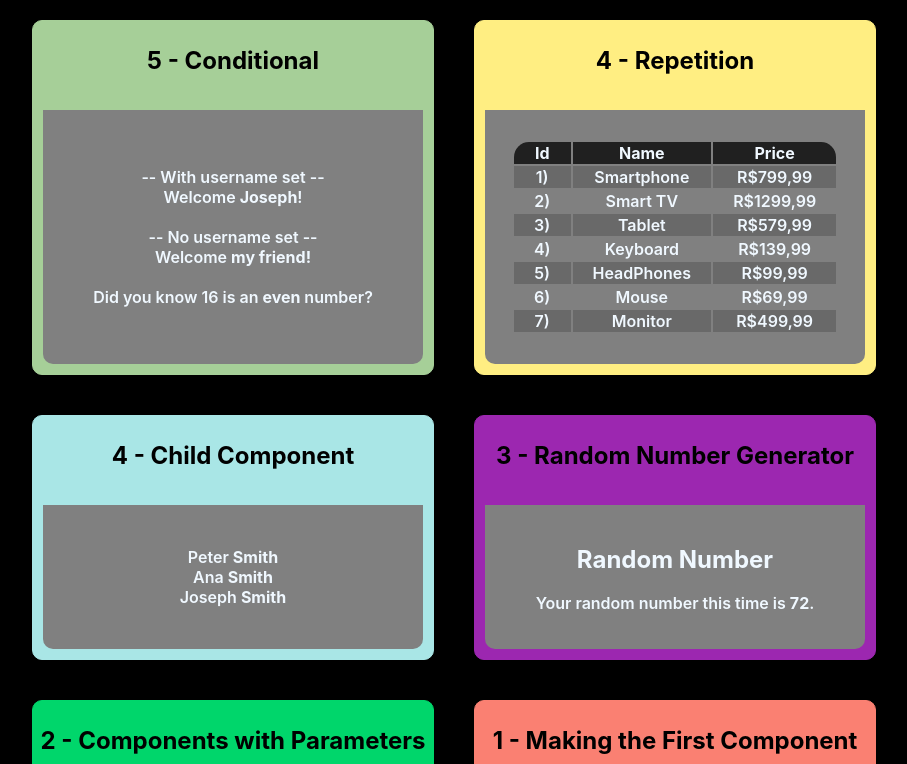
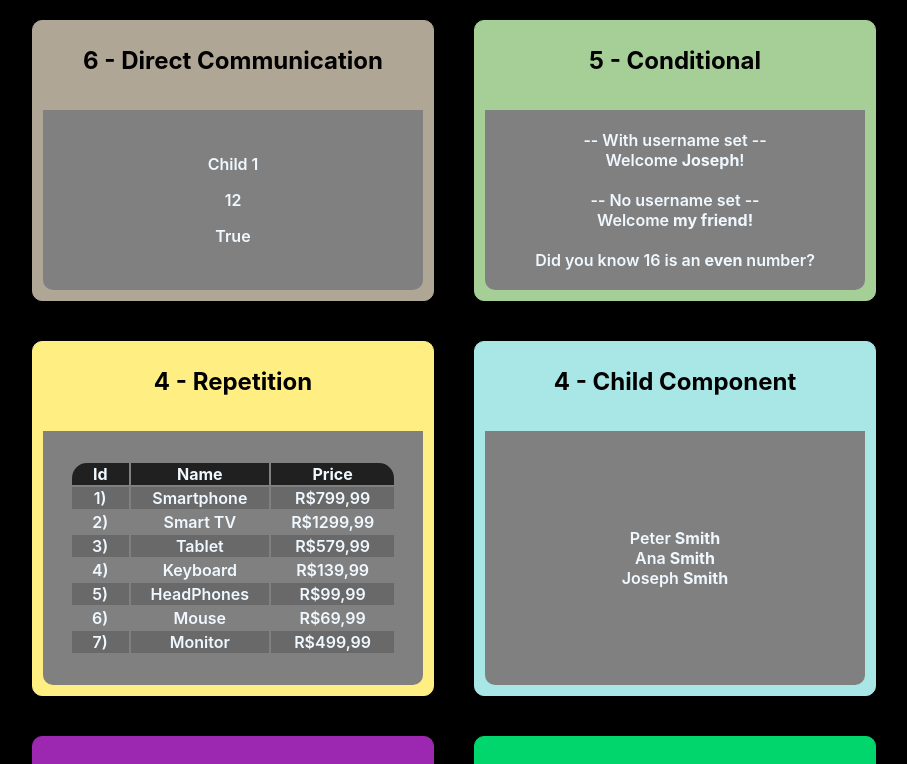
Before and after one commit to CrystianBM/curso_react_udemy, a React (Create React App) app: page / in a window 1280 px wide. Shown: the top 764 px of the page, without its empty margins (186-1093 px from the left). Built offline with nearby package versions, Linux system fonts and the light colour scheme.

Commit message:
7 - Direct Communication

```diff
--- a/src/App.jsx
+++ b/src/App.jsx
@@ -8,26 +8,31 @@ import { RandomNumber } from './components/basics/RandomNumber';
 import { Card } from './components/layout/Card';
 import FamilyMember from './components/basics/FamilyMember';
 import { Family } from './components/basics/Family';
-import {ProductList} from './components/repetition/ProductList';
-import {EvenOrOdd} from "./components/conditional/EvenOrOdd";
-import {UserInfo} from "./components/conditional/UserInfo";
+import { ProductList } from './components/repetition/ProductList';
+import { EvenOrOdd } from "./components/conditional/EvenOrOdd";
+import { UserInfo } from "./components/conditional/UserInfo";
+import { DirectParent } from "./components/communication/DirectParent";
 
 export function App() {
     return (
         <div id="App">
             <div className="cards">
+                <Card title="6 - Direct Communication" color="#B0A695">
+                    <DirectParent />
+                </Card>
+
                 <Card title="5 - Conditional" color="#A6CF98">
                     -- With username set --
-                    <UserInfo user={{ name: 'Joseph' }}/>
+                    <UserInfo user={{ name: 'Joseph' }} />
                     <br></br>
                     -- No username set --
                     <UserInfo />
                     <br></br>
-                    <EvenOrOdd number={Math.ceil(Math.random() * 20)}/>
+                    <EvenOrOdd number={Math.ceil(Math.random() * 20)} />
                 </Card>
 
                 <Card title="4 - Repetition" color="#FFEE82">
-                    <ProductList list={products}/>
+                    <ProductList list={products} />
                 </Card>
 
                 <Card title="4 - Child Component" color="#A9E6E6">
@@ -39,7 +44,7 @@ export function App() {
                 </Card>
 
                 <Card title="3 - Random Number Generator" color="#9C27B0">
-                    <RandomNumber min="0" max="100"/>
+                    <RandomNumber min="0" max="100" />
                 </Card>
 
                 <Card title="2 - Components with Parameters" color="#00D66B">
--- /dev/null
+++ b/src/components/communication/DirectChild.jsx
@@ -0,0 +1,10 @@
+
+export function DirectChild(props) {
+    return (
+        <div>
+            <p>{props.name}</p>
+            <p>{props.number}</p>
+            <p>{props.bool ? "True" : "False"}</p>
+        </div>
+    )
+}
--- /dev/null
+++ b/src/components/communication/DirectParent.jsx
@@ -0,0 +1,9 @@
+import { DirectChild } from "./DirectChild";
+
+export function DirectParent(props) {
+    return (
+        <div>
+            <DirectChild name="Child 1" number={12} bool={true} />
+        </div>
+    )
+}
```
